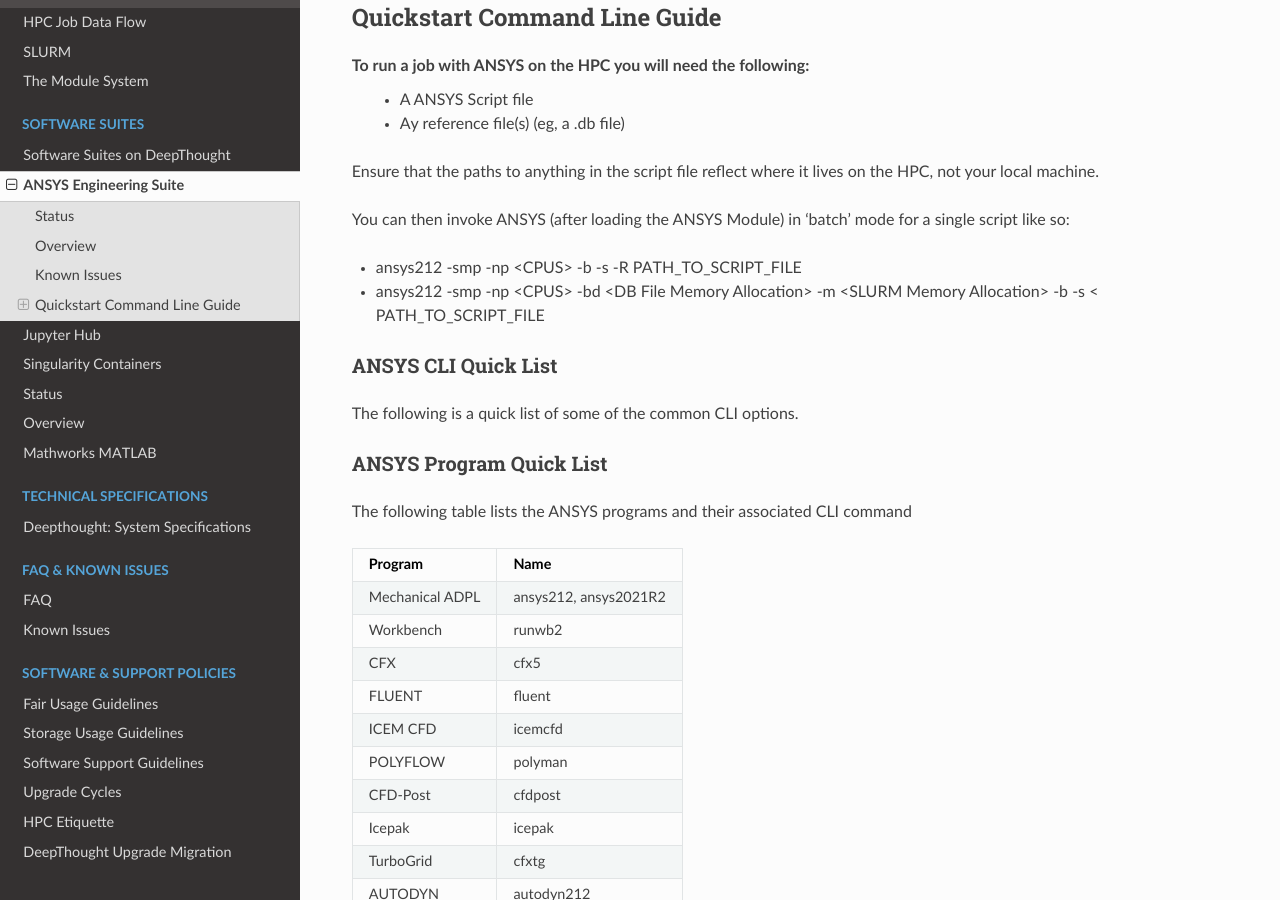
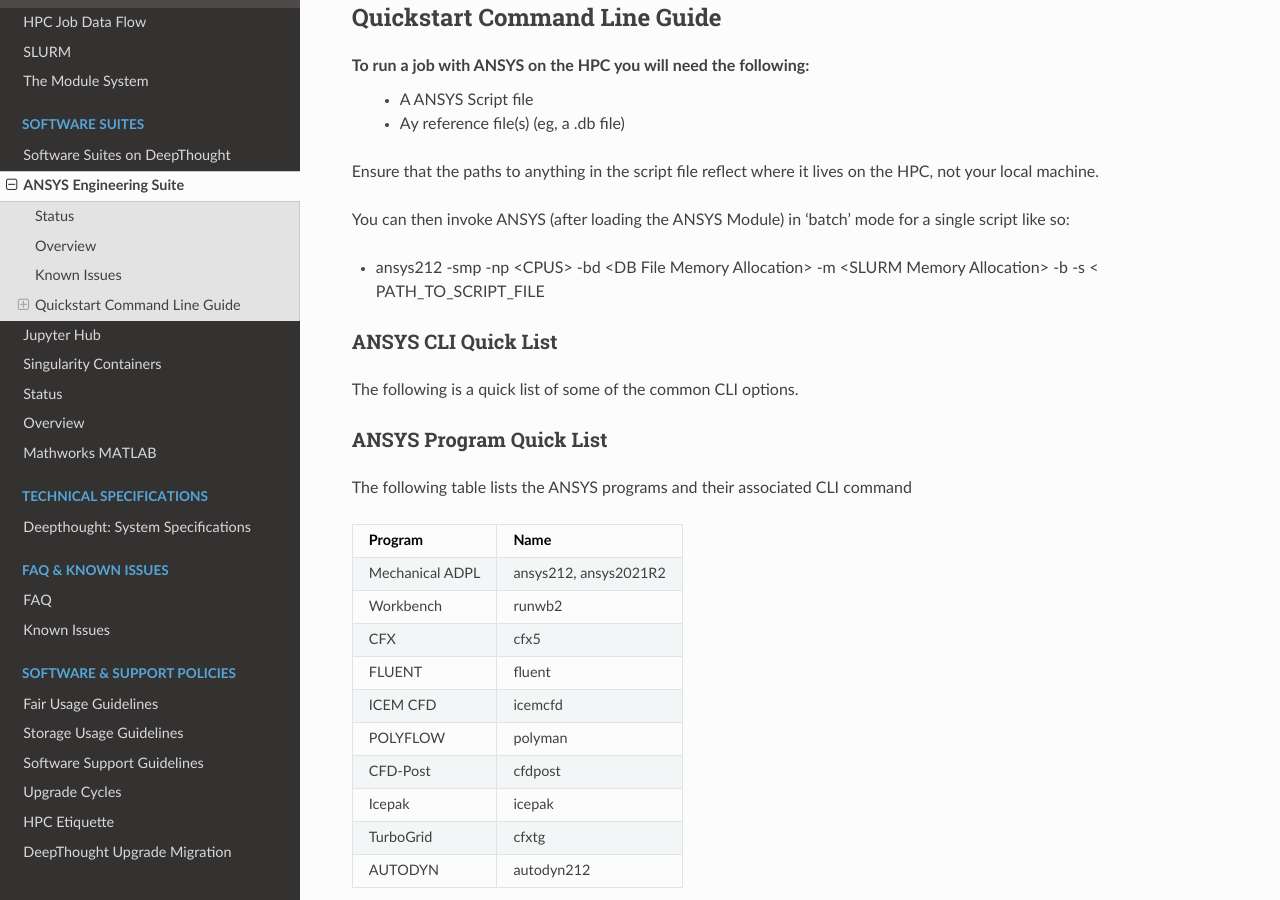
Before and after one commit to flindersuni/DeepThoughtHPC-docs, a Sphinx documentation site: the page built from docs/source/software/ansys.rst, in a window 1280 px wide and 900 px high, scrolled down 591 px. Built offline with Sphinx 7.4.7 and the Read the Docs theme 2.0.0, drawn with Linux system fonts in a browser that asks for light colours; pages that are not in the unit, such as notebooks, are missing from menus.

Commit message:
Update ansys.rst

```diff
--- a/docs/source/software/ansys.rst
+++ b/docs/source/software/ansys.rst
@@ -35,7 +35,6 @@
 
 You can then invoke ANSYS (after loading the ANSYS Module) in 'batch' mode for a single script like so:
 
-- ansys212 -smp -np <CPUS> -b -s -R PATH_TO_SCRIPT_FILE
 - ansys212 -smp -np <CPUS> -bd <DB File Memory Allocation> -m <SLURM Memory Allocation> -b -s < PATH_TO_SCRIPT_FILE
 
 
```
